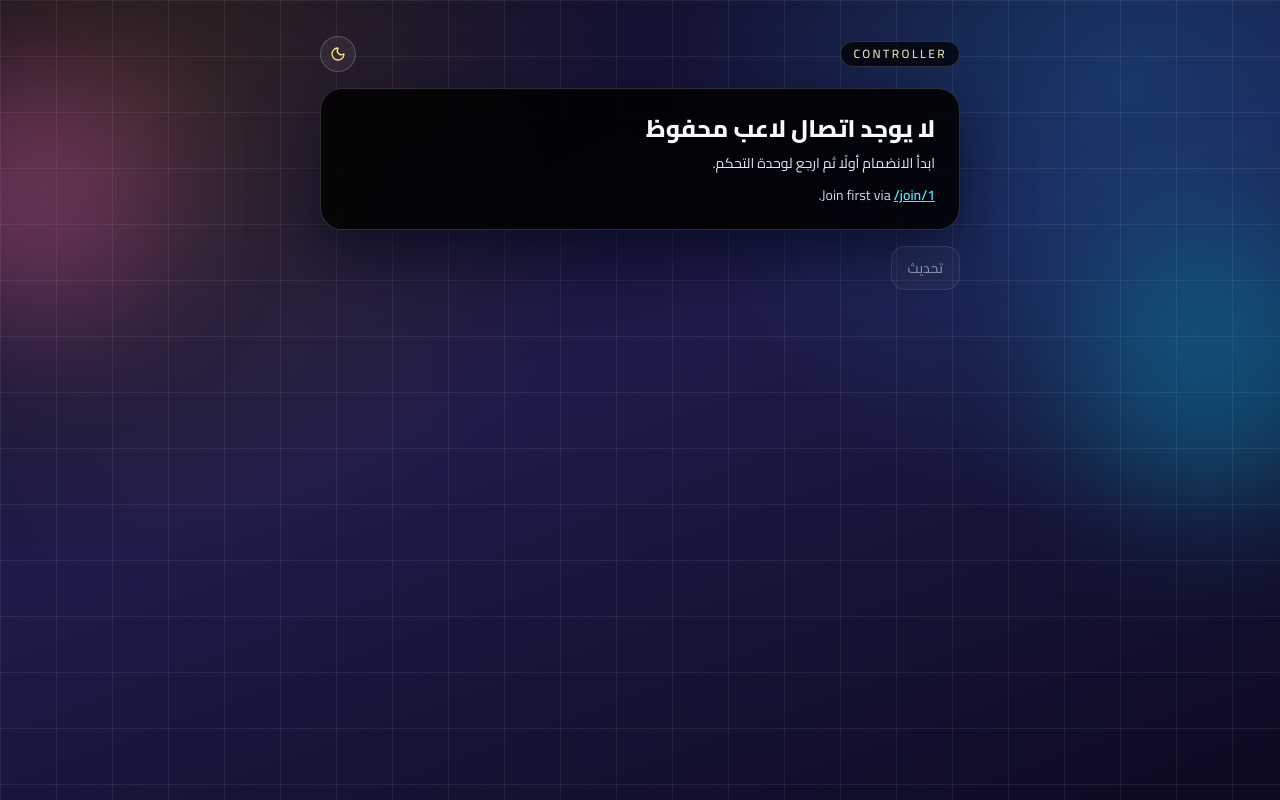
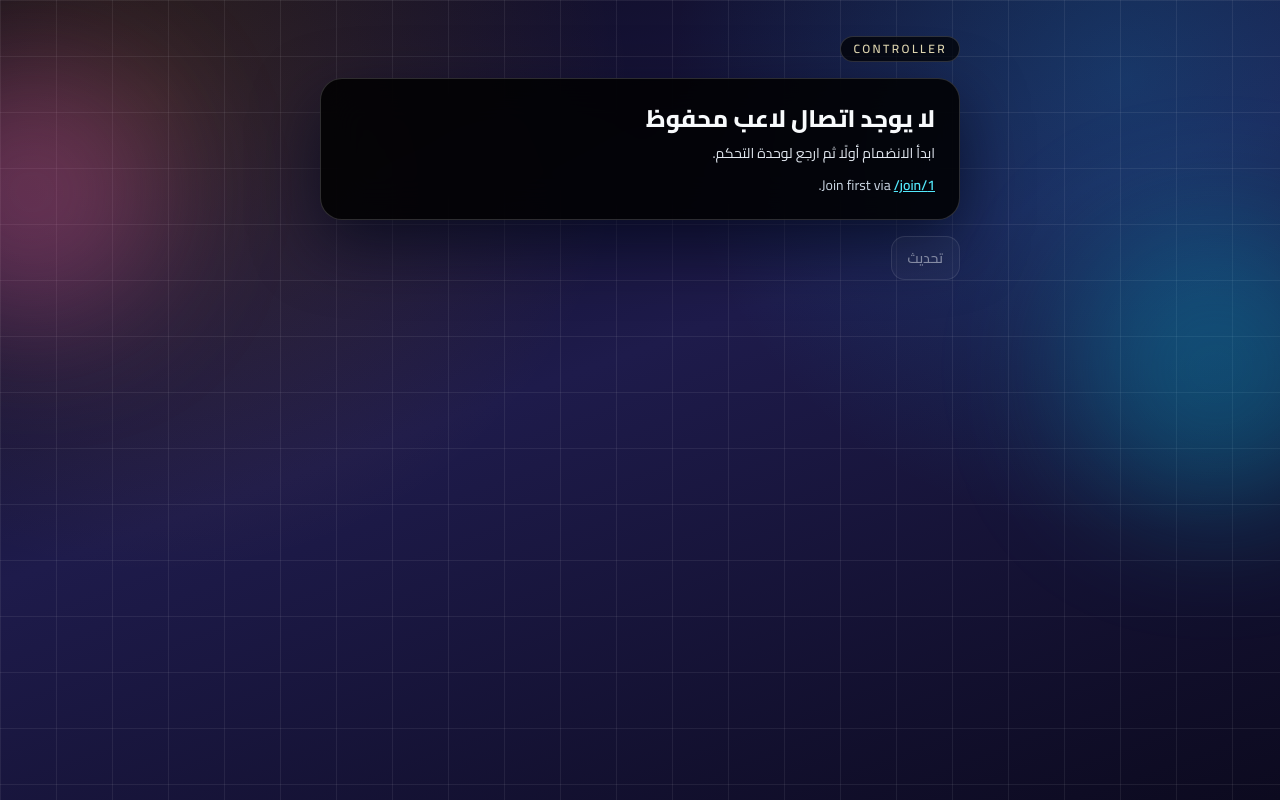
Before and after one commit to Kmatar8/Eid, a Next.js app: page /controller/1 in a window 1280 px wide. Built offline with nearby package versions, Linux system fonts and the light colour scheme.

Commit message:
style: redesign realistic circular 3d controller buzzer

```diff
--- a/app/controller/[roomId]/page-client.tsx
+++ b/app/controller/[roomId]/page-client.tsx
@@ -665,16 +665,26 @@ export default function ControllerClientPage({ roomId }: ControllerClientPagePro
                 ) : null}
               </div>
             ) : null}
-
             {canBuzz ? (
-              <Button
-                type="button"
-                disabled={busy}
-                onClick={() => void submitBuzz()}
-                className="mt-6 h-24 w-full rounded-3xl border border-rose-200/40 bg-gradient-to-r from-rose-500 via-red-500 to-orange-500 text-2xl font-black text-white shadow-[0_0_45px_rgba(244,63,94,0.62)] transition-all hover:scale-[1.015] active:scale-95"
-              >
-                🔔 اضغط البازر الآن!
-              </Button>
+              <div className="mt-8 mb-4 flex justify-center">
+                {/* Buzzer Base */}
+                <div className="relative flex h-[16rem] w-[16rem] sm:h-[18rem] sm:w-[18rem] items-center justify-center rounded-full bg-gradient-to-b from-slate-700 to-slate-950 p-4 sm:p-5 shadow-[0_20px_30px_rgba(0,0,0,0.8),inset_0_2px_4px_rgba(255,255,255,0.2)] ring-4 ring-slate-900">
+                  {/* The Button */}
+                  <button
+                    type="button"
+                    disabled={busy}
+                    onClick={() => void submitBuzz()}
+                    className="group relative flex h-full w-full items-center justify-center rounded-full bg-gradient-to-b from-red-500 via-red-600 to-red-800 shadow-[inset_0_15px_30px_rgba(255,255,255,0.4),inset_0_-15px_30px_rgba(0,0,0,0.6),0_15px_35px_rgba(225,29,72,0.8)] transition-all duration-100 active:translate-y-3 active:scale-[0.98] active:shadow-[inset_0_25px_40px_rgba(0,0,0,0.7),0_0_10px_rgba(225,29,72,0.4)] disabled:opacity-50 disabled:pointer-events-none"
+                    style={{ WebkitTapHighlightColor: "transparent", WebkitUserSelect: "none" }}
+                  >
+                    {/* Top glare for domed 3D plastic effect */}
+                    <div className="pointer-events-none absolute left-1/2 top-4 h-[35%] w-[65%] -translate-x-1/2 rounded-[100%] bg-gradient-to-b from-white/40 to-transparent blur-[2px]" />
+                    <span className="relative z-10 -translate-y-1 text-5xl sm:text-6xl font-black uppercase text-white drop-shadow-[0_4px_8px_rgba(0,0,0,0.6)]">
+                      اضغط
+                    </span>
+                  </button>
+                </div>
+              </div>
             ) : null}
 
             {room?.trivia.phase === "answer_active" ? (
--- a/app/layout.tsx
+++ b/app/layout.tsx
@@ -31,12 +31,13 @@ export default function RootLayout({
   children: React.ReactNode;
 }>) {
   return (
-    <html lang="ar" dir="rtl">
+    <html lang="ar" dir="rtl" className="dark">
       <body className={`${cairo.className} antialiased bg-background text-foreground selection:bg-amber-500/30 selection:text-amber-200 overflow-x-hidden transition-colors duration-500`}>
         <ThemeProvider
           attribute="class"
+          forcedTheme="dark"
           defaultTheme="dark"
-          enableSystem
+          enableSystem={false}
           disableTransitionOnChange
         >
           {children}
--- a/components/theme-toggle.tsx
+++ b/components/theme-toggle.tsx
@@ -1,24 +1,5 @@
 "use client"
 
-import * as React from "react"
-import { Moon, Sun } from "lucide-react"
-import { useTheme } from "next-themes"
-
-import { Button } from "@/components/ui/button"
-
 export function ThemeToggle() {
-    const { setTheme, theme } = useTheme()
-
-    return (
-        <Button
-            variant="outline"
-            size="icon"
-            onClick={() => setTheme(theme === "light" ? "dark" : "light")}
-            className="relative rounded-full border-white/20 bg-white/10 text-foreground hover:bg-white/20 backdrop-blur-md"
-        >
-            <Sun className="h-[1.2rem] w-[1.2rem] rotate-0 scale-100 transition-all dark:-rotate-90 dark:scale-0 text-amber-500" />
-            <Moon className="absolute h-[1.2rem] w-[1.2rem] rotate-90 scale-0 transition-all dark:rotate-0 dark:scale-100 text-amber-200" />
-            <span className="sr-only">Toggle theme</span>
-        </Button>
-    )
+  return null
 }
```
Also changed, not shown: 2 other files (tests, documents, lock files or other folders).
